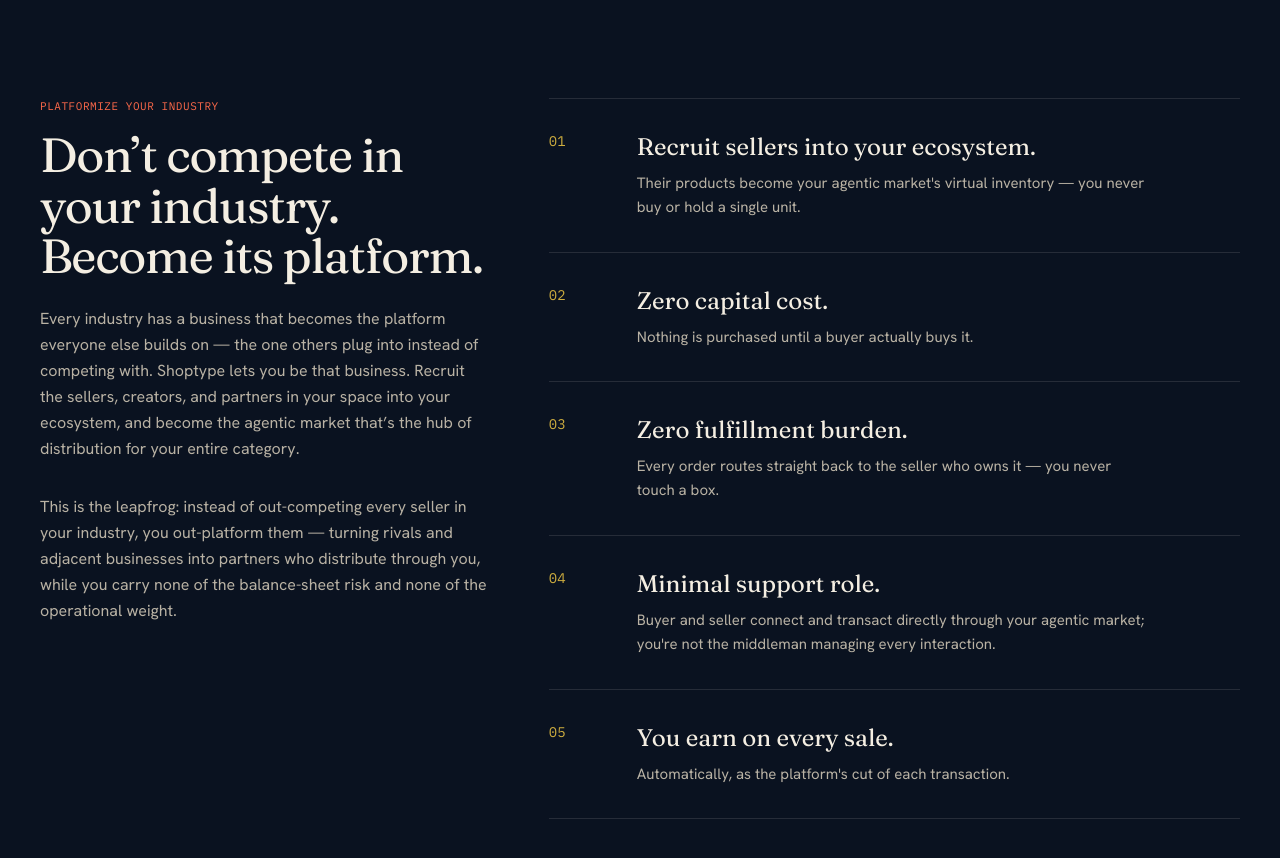
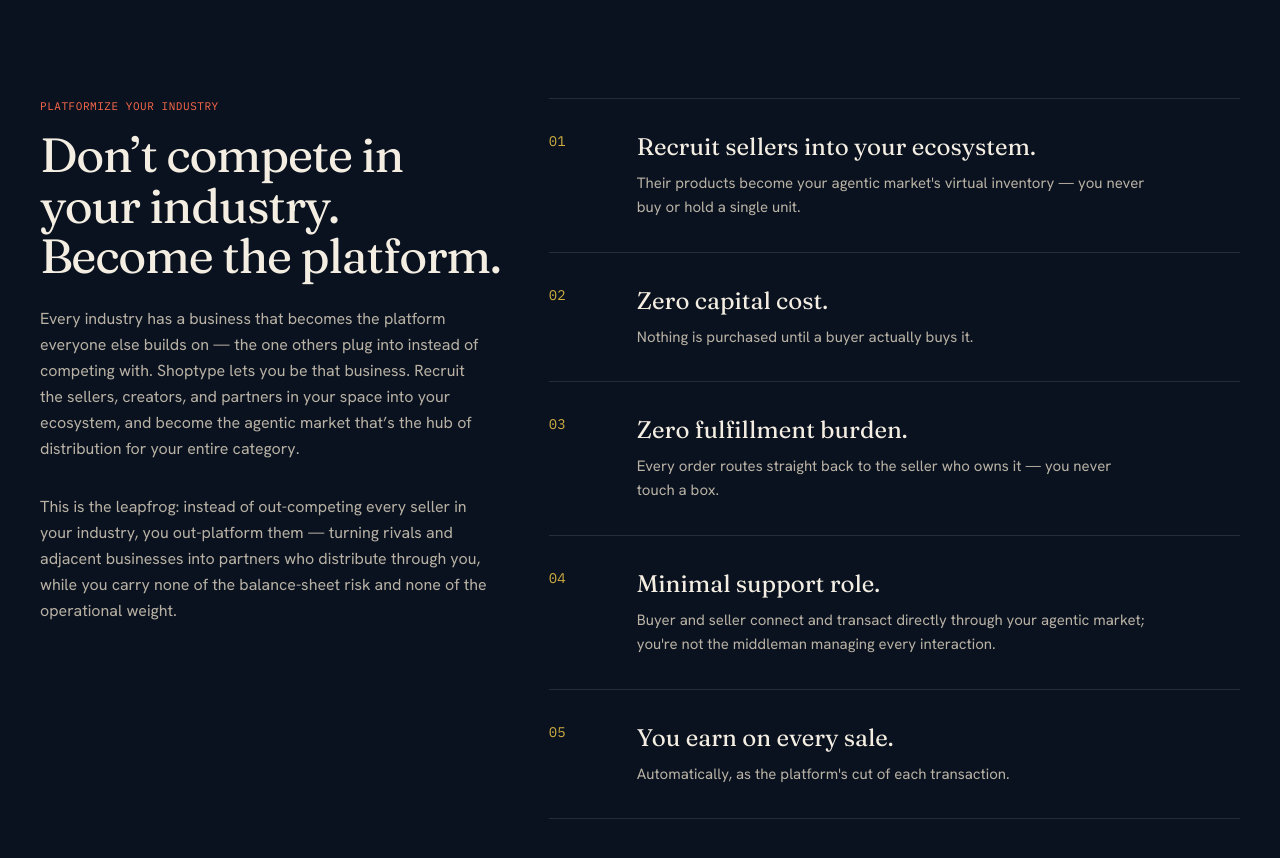
Before and after one commit to amitrathore/shoptype-web, a Next.js app: page / in a window 1280 px wide. Shown: the part 1820-2678 px from the top of the page. Built offline with nearby package versions, Linux system fonts and the light colour scheme.

Commit message:
Update Leapfrog section headline copy
Co-Authored-By: Claude Sonnet 5 <noreply@anthropic.com>
Claude-Session: https://claude.ai/code/session_01TuWQgUye2V63ch1ZsT27Ej

```diff
--- a/src/components/Leapfrog.tsx
+++ b/src/components/Leapfrog.tsx
@@ -36,9 +36,7 @@ export default function Leapfrog() {
               Platformize your industry
             </p>
             <h2 className="mt-4 font-display text-4xl leading-[1.05] tracking-tight text-cream md:text-5xl">
-              Don&rsquo;t compete in your industry.
-              <br />
-              Become its platform.
+              Don&rsquo;t compete in your industry. Become the platform.
             </h2>
             <p className="mt-6 max-w-md font-body text-base leading-relaxed text-cream-dim">
               Every industry has a business that becomes the platform
```
